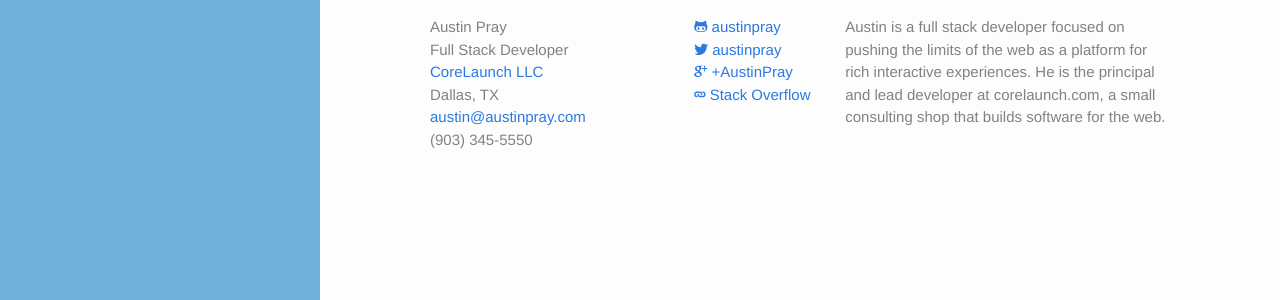
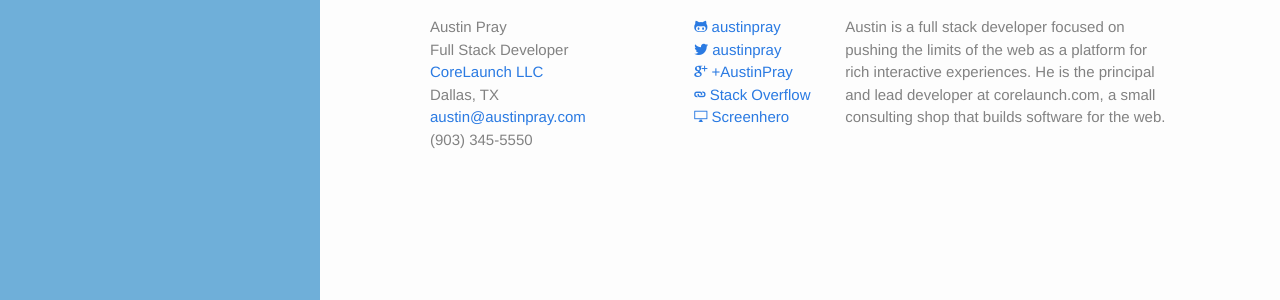
Before and after one commit to austinpray/austinpray.com, a Jekyll site: the page built from index.html, in a window 1280 px wide. Shown: the part 408-708 px from the top of the page. Built offline with Jekyll 4.4.1, drawn with Linux system fonts in a browser that asks for light colours.

Commit message:
Add screenhero to footer

```diff
--- a/_config.yml
+++ b/_config.yml
@@ -14,6 +14,7 @@ twitter_username: austinpray
 github_username:  austinpray
 gplus_username: +AustinPray
 stackoverflow: "https://stackoverflow.com/users/1585343/austin-pray"
+screenhero: austin@austinpray.com
 
 repo_baseurl: "https://github.com/austinpray/austinpray.com/blob/gh-pages/"
 repo_editurl: "https://github.com/austinpray/austinpray.com/edit/gh-pages/"
--- a/_includes/footer.html
+++ b/_includes/footer.html
@@ -54,6 +54,14 @@
             </a>
           </li>
           {% endif %}
+          {% if site.screenhero %}
+          <li>
+            <a href="{{ site.screenhero }}">
+              <i class="ion-monitor"></i>
+              <span class="username">Screenhero</span>
+            </a>
+          </li>
+          {% endif %}
         </ul>
       </div>
 
```
